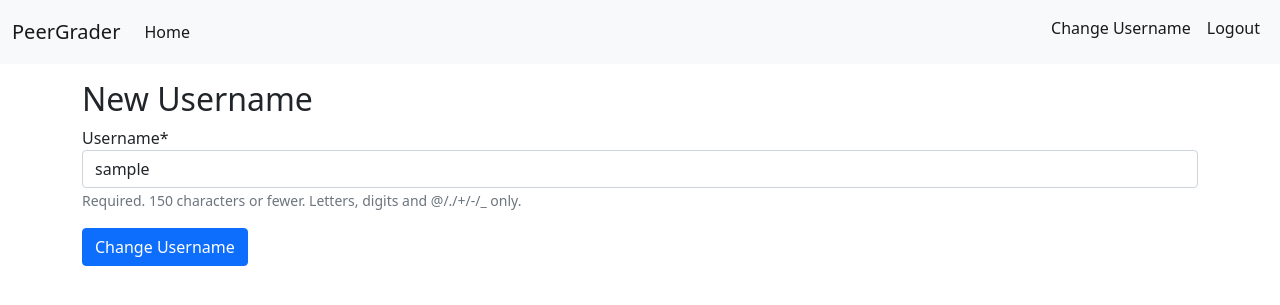
After one commit to andre-dom/PeerGrader, a Django app: page /users/newusername/ in a window 1280 px wide. The commit adds this page. Shown: the top 305 px of the page. Run offline with Django 3.2, Linux system fonts and the light colour scheme; the visitor is signed in with stand-in values (Sample User, id 1); some libraries are stand-ins or nearby versions.

Commit message:
Added option to change username for users

```diff
--- a/templates/base.html
+++ b/templates/base.html
@@ -1,4 +1,4 @@
-{% load static %}
+    {% load static %}
 <!DOCTYPE html>
 <html lang="en">
 <html>
--- a/templates/shared/navbar.html
+++ b/templates/shared/navbar.html
@@ -13,6 +13,9 @@
 
       <ul class="navbar-nav ms-auto mb-2 mb-large-0">
         {% if user.is_authenticated %}
+            <li class="nav-item">
+                <a class="nav-link active" aria-current="page" href="{% url 'users:change_username' %}">Change Username</a>
+            </li>
           <li class="nav-item">
             <a class="nav-link active" aria-current="page" href="{% url 'logout' %}">Logout</a>
           </li>
--- /dev/null
+++ b/users/templates/registration/changeusername.html
@@ -0,0 +1,11 @@
+{% extends 'base.html' %}
+{% load crispy_forms_tags %}
+
+{% block content %}
+    <h2>New Username</h2>
+    <form method="post">
+      {% csrf_token %}
+      {{ form|crispy }}
+      <button type="submit" class="btn btn-primary mt-3">Change Username</button>
+    </form>
+{% endblock %}
--- a/users/urls.py
+++ b/users/urls.py
@@ -1,6 +1,7 @@
 from django.urls import path
-from .views import SignUpView
+from .views import SignUpView, EditUsername
 
 urlpatterns = [
     path('signup/', SignUpView.as_view(), name='signup'),
+    path('newusername/', EditUsername.as_view(), name='change_username'),
 ]
--- a/users/views.py
+++ b/users/views.py
@@ -1,10 +1,11 @@
-from django.shortcuts import render
+from django.shortcuts import render, get_object_or_404
 from django.urls import reverse_lazy
 from django.views.generic.edit import CreateView, UpdateView
 from django.core.paginator import Paginator, EmptyPage, PageNotAnInteger
 
 from courses.models import Course
 from .forms import AppUserCreationForm
+from .models import AppUser
 
 
 class SignUpView(CreateView):
@@ -12,6 +13,15 @@ class SignUpView(CreateView):
     success_url = reverse_lazy('home')
     template_name = 'registration/signup.html'
 
+
+class EditUsername(UpdateView):
+    model = AppUser
+    success_url = reverse_lazy('home')
+    template_name = 'registration/changeusername.html'
+    fields = ('username',)
+
+    def get_object(self):
+        return self.request.user
 
 def home_view(request):
     if not request.user.is_authenticated:
```
Also changed, not shown: users/tests.py (deleted, +0 -20 lines).
